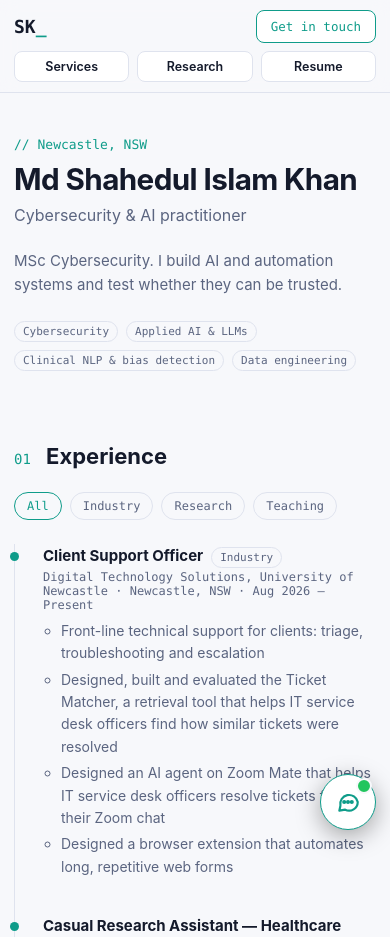
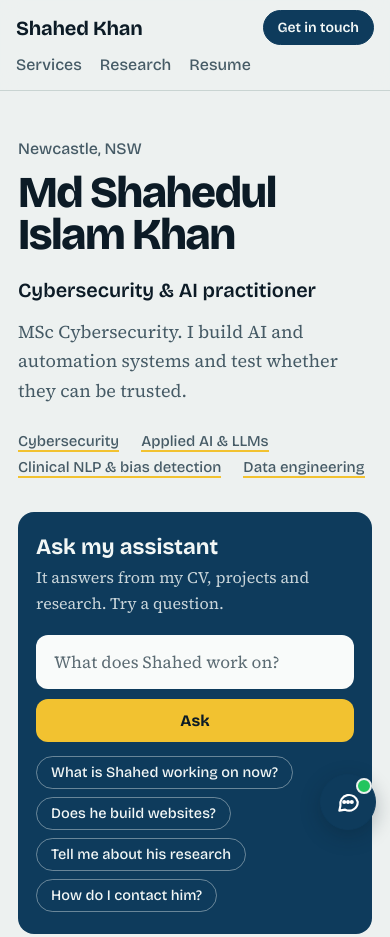
Before and after one commit to shahedkhan1/mdshahedulislamkhan.com, a plain HTML site: page public/index.html in a window 390 px wide. Shown: the top 937 px of the page. Drawn offline with nearby package versions, Linux system fonts and the light colour scheme.

Commit message:
Redesign: harbour palette, Bricolage + Source Serif, ask-the-assistant hero
Co-Authored-By: Claude Sonnet 5.5 <noreply@anthropic.com>
Claude-Session: https://claude.ai/code/session_01PWEF8WfUYmSbiAYYp9qfSq

```diff
--- a/public/app.js
+++ b/public/app.js
@@ -8,11 +8,14 @@ fetch("data.json", { cache: "no-cache" }).then((r) => r.json()).then((d) => {
   $("name").textContent = p.name;
   $("headline").textContent = p.headline;
   $("tagline").textContent = p.tagline;
-  $("location").textContent = "// " + p.location;
+  $("location").textContent = p.location;
   $("year").textContent = "© " + new Date().getFullYear() + " " + p.name;
   p.focus.forEach((f) => $("focus").append(el("li", "", esc(f))));
 
   const linkBtn = (label, href, primary) => { const a = el("a", "btn" + (primary ? " primary" : ""), esc(label)); a.href = href; return a; };
+  const ask = (t) => window.skAsk && window.skAsk(t);
+  ["What is Shahed working on now?", "Does he build websites?", "Tell me about his research", "How do I contact him?"].forEach((q) => { const b = el("button", "", esc(q)); b.type = "button"; b.onclick = () => ask(q); $("sugg").append(b); });
+  $("askForm").onsubmit = (e) => { e.preventDefault(); const t = $("askInput").value.trim(); if (t) { ask(t); $("askInput").value = ""; } };
   Object.entries(p.links).filter(([, v]) => v && v !== "#").forEach(([k, v]) => $("links").append(linkBtn(k, v)));
   $("mail").textContent = p.email; $("mail").href = "mailto:" + p.email;
 
--- a/public/chat.js
+++ b/public/chat.js
@@ -57,6 +57,7 @@
   win.querySelector(".skc-x").onclick = () => toggle(false);
   document.addEventListener("keydown", (e) => { if (e.key === "Escape") toggle(false); });
 
+  window.skAsk = (t) => { toggle(true); input.value = t; form.requestSubmit(); };
   form.onsubmit = async (e) => {
     e.preventDefault();
     const text = input.value.trim();
--- a/public/index.html
+++ b/public/index.html
@@ -5,11 +5,12 @@
 <meta name="viewport" content="width=device-width, initial-scale=1">
 <title>Shahedul Islam Khan — Cybersecurity & AI</title>
 <meta name="description" content="Cybersecurity and AI practitioner. MSc Cybersecurity, clinical-AI researcher, educator.">
+<link rel="preconnect" href="https://fonts.googleapis.com"><link rel="preconnect" href="https://fonts.gstatic.com" crossorigin><link href="https://fonts.googleapis.com/css2?family=Bricolage+Grotesque:opsz,wght@12..96,500;12..96,600;12..96,700;12..96,800&family=Source+Serif+4:ital,opsz,wght@0,8..60,400;0,8..60,600;1,8..60,400&display=swap" rel="stylesheet">
 <link rel="stylesheet" href="style.css">
 </head>
 <body>
 <header class="nav">
-  <a class="brand" href="#top">SK<span>_</span></a>
+  <a class="brand" href="#top">Shahed Khan</a>
   <nav>
     <a href="services.html">Services</a>
     <a href="research.html">Research</a>
@@ -25,31 +26,37 @@
     <p class="headline" id="headline"></p>
     <p class="tagline" id="tagline"></p>
     <ul class="chips" id="focus"></ul>
-      </section>
+    <div class="ask">
+      <h2>Ask my assistant</h2>
+      <p>It answers from my CV, projects and research. Try a question.</p>
+      <form id="askForm"><input id="askInput" maxlength="500" placeholder="What does Shahed work on?" aria-label="Ask a question about Shahed" autocomplete="off"><button class="go" type="submit">Ask</button></form>
+      <div class="sugg" id="sugg"></div>
+    </div>
+  </section>
 
   <section id="experience">
-    <h2><span>01</span> Experience</h2>
+    <h2>Experience</h2>
     <div class="filters" id="filters"></div>
     <ol class="timeline" id="timeline"></ol>
   </section>
 
   <section id="projects">
-    <h2><span>02</span> Projects</h2>
+    <h2>Projects</h2>
     <div class="grid" id="projectGrid"></div>
   </section>
 
   <section id="skills">
-    <h2><span>03</span> Skills</h2>
+    <h2>Skills</h2>
     <div class="skills" id="skillList"></div>
   </section>
 
   <section id="credentials">
-    <h2><span>04</span> Credentials</h2>
+    <h2>Credentials</h2>
     <div class="credwrap" id="credList"></div>
   </section>
 
   <section id="contact">
-    <h2><span>05</span> Contact</h2>
+    <h2>Contact</h2>
     <p class="tagline">Open to cybersecurity and AI roles, and to research collaboration.</p>
     <p><a class="mail" id="mail"></a></p>
     <div class="cta" id="links"></div>
--- a/public/style.css
+++ b/public/style.css
@@ -1,63 +1,138 @@
 :root{
-  --bg:#0b1020; --panel:#121a30; --line:#222c48; --text:#e6ebf5; --mute:#8d99b5; --accent:#2dd4bf;
-  --mono:ui-monospace,SFMono-Regular,Menlo,Consolas,monospace;
-  --sans:Inter,system-ui,-apple-system,"Segoe UI",Roboto,sans-serif;
+  --bg:#EDF1F0; --panel:#F9FBFA; --line:#C9D4D2; --text:#0C1B26; --mute:#465B66;
+  --accent:#0E3B5C; --signal:#F2C230; --block:#0E3B5C; --on-block:#F2F7F6;
+  --display:"Bricolage Grotesque","Avenir Next","Segoe UI",system-ui,sans-serif;
+  --serif:"Source Serif 4",Charter,"Iowan Old Style",Georgia,serif;
+  --mono:ui-monospace,SFMono-Regular,Menlo,Consolas,monospace; /* used by chat widget */
+  --sans:var(--serif);
 }
-@media (prefers-color-scheme: light){
-  :root{--bg:#f7f8fb; --panel:#fff; --line:#dfe3ee; --text:#141a2b; --mute:#5b6580; --accent:#0f9c8a}
+@media (prefers-color-scheme: dark){
+  :root{--bg:#0B1A24; --panel:#11283A; --line:#23404F; --text:#E8EFEE; --mute:#9AB0B8; --accent:#8CC3E3; --block:#12405F}
 }
 *{box-sizing:border-box}
-html{scroll-behavior:smooth}
-body{margin:0;background:var(--bg);color:var(--text);font:16px/1.6 var(--sans)}
+html{scroll-behavior:smooth;-webkit-text-size-adjust:100%;text-size-adjust:100%}
+body{margin:0;background:var(--bg);color:var(--text);font:18px/1.65 var(--serif);overflow-x:clip}
 a{color:inherit}
-.nav{position:sticky;top:0;z-index:10;display:flex;justify-content:space-between;align-items:center;
-  padding:14px 24px;background:color-mix(in srgb,var(--bg) 88%,transparent);backdrop-filter:blur(8px);border-bottom:1px solid var(--line)}
-.brand{font:700 18px var(--mono);text-decoration:none}.brand span{color:var(--accent)}
-.nav nav{display:flex;gap:20px;font-size:14px;margin-left:auto;margin-right:20px}
-.nav nav a{text-decoration:none;color:var(--text);font:600 15px var(--sans);padding:8px 14px;border:1px solid var(--line);border-radius:8px;background:var(--panel)}.nav nav a:hover{color:var(--accent);border-color:var(--accent)}
-main{max-width:980px;margin:0 auto;padding:0 24px}
-section{padding:72px 0 8px}
-.hero{padding-top:96px}
-.eyebrow{font:13px var(--mono);color:var(--accent);margin:0 0 12px}
-h1{font-size:clamp(36px,7vw,64px);line-height:1.05;margin:0 0 8px;letter-spacing:-.02em}
-.headline{font-size:clamp(18px,3vw,24px);color:var(--mute);margin:0 0 20px}
-.tagline{max-width:640px;color:var(--mute);font-size:18px}
-.chips{display:flex;flex-wrap:wrap;gap:8px;list-style:none;padding:0;margin:24px 0}
-.chips li,.tag{font:12px var(--mono);padding:4px 10px;border:1px solid var(--line);border-radius:999px;color:var(--mute)}
-.cta{display:flex;flex-wrap:wrap;gap:10px;margin-top:8px}
-.btn{font:14px var(--mono);padding:10px 16px;border:1px solid var(--line);border-radius:8px;text-decoration:none;background:var(--panel)}
-.btn:hover,.btn.primary{border-color:var(--accent);color:var(--accent)}
-h2{font-size:28px;margin:0 0 24px}h2 span{font:14px var(--mono);color:var(--accent);margin-right:10px}
-.filters{display:flex;gap:8px;margin-bottom:24px;flex-wrap:wrap}
-.filters button{font:12px var(--mono);padding:6px 12px;border-radius:999px;border:1px solid var(--line);background:none;color:var(--mute);cursor:pointer}
-.filters button.on{border-color:var(--accent);color:var(--accent)}
-.timeline{list-style:none;padding:0;margin:0;border-left:1px solid var(--line)}
-.job{position:relative;padding:0 0 32px 28px}
-.job::before{content:"";position:absolute;left:-5px;top:8px;width:9px;height:9px;border-radius:50%;background:var(--accent)}
-.job h3{margin:0;font-size:18px}.job .meta{font:13px var(--mono);color:var(--mute);margin:2px 0 8px}
-.job ul{margin:0;padding-left:18px;color:var(--mute)}.job li{margin:4px 0}
-.job .tag{margin-left:8px}
-.grid{display:grid;grid-template-columns:repeat(auto-fill,minmax(280px,1fr));gap:16px}
-.card{background:var(--panel);border:1px solid var(--line);border-radius:12px;padding:20px;display:flex;flex-direction:column;gap:10px}
-.card:hover{border-color:var(--accent)}
-.card h3{margin:0;font-size:18px}.card p{margin:0;color:var(--mute);font-size:15px}
-.card .k{font:12px var(--mono);color:var(--accent)}
-.card .stack{display:flex;flex-wrap:wrap;gap:6px;margin-top:auto}
-.skills{display:grid;grid-template-columns:repeat(4,1fr);gap:16px}.skills>div:first-child{grid-column:1/-1}
-.skills h3{font:13px var(--mono);color:var(--accent);margin:0 0 10px}
-.skills div{background:var(--panel);border:1px solid var(--line);border-radius:12px;padding:20px}
-.skills span{display:inline-block;margin:0 6px 8px 0;font:12px var(--mono);padding:4px 10px;border:1px solid var(--line);border-radius:999px;color:var(--text)}
-.creds{list-style:none;padding:0;margin:0;display:grid;gap:10px}
-.creds li{display:flex;justify-content:space-between;gap:12px;padding:12px 16px;background:var(--panel);border:1px solid var(--line);border-radius:10px}
-.creds small{color:var(--mute);font:12px var(--mono)}
-.mail{font:20px var(--mono);color:var(--accent);text-decoration:none;overflow-wrap:anywhere}@media(max-width:640px){.mail{font-size:15px}}
-footer{max-width:980px;margin:72px auto 0;padding:24px;border-top:1px solid var(--line);color:var(--mute);font:13px var(--mono)}
-@media(max-width:640px){.nav{flex-wrap:wrap;gap:8px 10px;padding:10px 14px}.nav nav{order:3;width:100%;margin:0;gap:8px}.nav nav a{flex:1;text-align:center;padding:7px 8px;font-size:14px}.nav-cta{margin-left:auto;padding:7px 12px}main{padding:0 16px}}
-body{overflow-x:clip}
-.card .hl{margin:0;padding-left:18px;color:var(--mute);font-size:14px}.card .hl li{margin:3px 0}.card .soon{font:12px var(--mono);color:var(--accent)}
-.nav-cta{padding:8px 14px;white-space:nowrap}
-.credwrap{display:grid;gap:28px}.credgroup h3{font:13px var(--mono);color:var(--accent);margin:0 0 10px}
-@media(max-width:900px){.skills{grid-template-columns:repeat(2,1fr)}}@media(max-width:560px){.skills{grid-template-columns:1fr}}
-@media(max-width:640px){body{font-size:15px}h1{font-size:clamp(28px,8.5vw,40px)}.headline{font-size:17px}.tagline{font-size:16px}section{padding:48px 0 4px}.hero{padding-top:56px}h2{font-size:24px;margin-bottom:18px}.card{padding:16px}.card h3{font-size:16px}.card p{font-size:14px}.card .hl{font-size:13px}.job h3{font-size:16px}.job .meta{font-size:12px}.chips li,.tag{font-size:11px;padding:3px 8px}.skills span{font-size:11px;padding:3px 8px}.skills div{padding:16px}.creds li{padding:10px 12px}.nav nav a,.btn{font-size:13px}footer{margin-top:48px}}
-html{-webkit-text-size-adjust:100%;text-size-adjust:100%}
-@media(max-width:640px){body{font-size:14px}h1{font-size:clamp(26px,7.6vw,36px)}.headline{font-size:16px}.tagline{font-size:15px}h2{font-size:22px}.card h3,.job h3{font-size:15px}.card p{font-size:13px}.card .hl,.creds li{font-size:12.5px}.hero{padding-top:44px}section{padding:40px 0 4px}.nav nav a,.btn,.nav-cta{font-size:12.5px}main{padding:0 14px}}
+:focus-visible{outline:3px solid var(--signal);outline-offset:3px;border-radius:4px}
+@media (prefers-reduced-motion:reduce){html{scroll-behavior:auto}*{transition:none!important;animation:none!important}}
+
+/* header */
+.nav{position:sticky;top:0;z-index:10;display:flex;align-items:center;gap:24px;padding:14px 32px;
+  background:color-mix(in srgb,var(--bg) 90%,transparent);backdrop-filter:blur(10px);border-bottom:1px solid var(--line)}
+.brand{font:700 20px var(--display);letter-spacing:-.01em;text-decoration:none;margin-right:auto}
+.nav nav{display:flex;gap:26px}
+.nav nav a{font:500 16px var(--display);text-decoration:none;color:var(--mute);padding:4px 0;border-bottom:2px solid transparent}
+.nav nav a:hover{color:var(--text);border-color:var(--signal)}
+.btn{font:600 15px var(--display);padding:10px 18px;border:1.5px solid var(--text);border-radius:999px;text-decoration:none;background:none;color:var(--text);transition:background .15s,color .15s}
+.btn:hover{background:var(--text);color:var(--bg)}
+.btn.primary{background:var(--block);border-color:var(--block);color:var(--on-block)}
+.btn.primary:hover{background:var(--signal);border-color:var(--signal);color:#0C1B26}
+
+/* layout */
+main{max-width:1080px;margin:0 auto;padding:0 32px}
+section{display:grid;grid-template-columns:190px minmax(0,1fr);gap:0 48px;padding:72px 0 0}
+section>h2{grid-column:1;margin:0;font:700 22px/1.2 var(--display);letter-spacing:-.01em;position:sticky;top:84px;align-self:start}
+section>*:not(h2){grid-column:2}
+section>h2 span{display:none}
+.hero{display:block;padding:88px 0 0}
+.hero>*{grid-column:auto}
+.eyebrow{font:500 16px var(--display);color:var(--mute);margin:0 0 14px}
+h1{font:800 clamp(44px,8.4vw,104px)/.95 var(--display);letter-spacing:-.035em;margin:0 0 22px;max-width:12ch}
+.headline{font:600 clamp(20px,2.6vw,28px)/1.25 var(--display);margin:0 0 14px}
+.tagline{max-width:34em;color:var(--mute);font-size:20px;margin:0}
+.chips{display:flex;flex-wrap:wrap;gap:6px 22px;list-style:none;padding:0;margin:26px 0 0;font:500 15px var(--display);color:var(--mute)}
+.chips li{padding:0;border:0;border-bottom:2px solid var(--signal)}
+
+/* hero: ask the assistant */
+.ask{margin-top:44px;background:var(--block);color:var(--on-block);border-radius:20px;padding:28px 30px 26px;max-width:760px}
+.ask h2{all:unset;display:block;font:700 22px/1.2 var(--display);margin:0 0 4px}
+.ask p{margin:0 0 18px;font-size:16px;opacity:.82}
+.ask form{display:flex;gap:10px}
+.ask input{flex:1;min-width:0;font:17px var(--serif);padding:13px 16px;border-radius:12px;border:2px solid transparent;background:#F9FBFA;color:#0C1B26}
+.ask input::placeholder{color:#5b6b73}
+.ask button.go{font:700 16px var(--display);padding:0 22px;border:0;border-radius:12px;background:var(--signal);color:#0C1B26;cursor:pointer}
+.ask button.go:hover{filter:brightness(1.06)}
+.ask .sugg{display:flex;flex-wrap:wrap;gap:8px;margin-top:14px}
+.ask .sugg button{font:500 14.5px var(--display);padding:7px 14px;border-radius:999px;border:1px solid rgba(242,247,246,.4);background:none;color:var(--on-block);cursor:pointer;text-align:left}
+.ask .sugg button:hover{background:rgba(242,247,246,.14);border-color:var(--signal)}
+.hero .cta{margin-top:30px}
+
+/* experience */
+.filters{display:flex;gap:6px;margin-bottom:28px;flex-wrap:wrap}
+.filters button{font:600 14px var(--display);padding:6px 14px;border-radius:999px;border:1.5px solid var(--line);background:none;color:var(--mute);cursor:pointer}
+.filters button:hover{border-color:var(--text);color:var(--text)}
+.filters button.on{background:var(--text);border-color:var(--text);color:var(--bg)}
+.timeline{list-style:none;padding:0;margin:0}
+.job{position:relative;padding:0 0 34px;margin:0 0 34px;border-bottom:1px solid var(--line)}
+.job:last-child{border:0;margin:0}
+.job h3{margin:0;font:700 22px/1.25 var(--display);letter-spacing:-.01em}
+.job .meta{font:500 15px var(--display);color:var(--mute);margin:4px 0 10px}
+.job ul{margin:0;padding-left:20px;color:var(--text)}.job li{margin:6px 0}
+.tag{font:500 13px var(--display);padding:2px 10px;border:1px solid var(--line);border-radius:999px;color:var(--mute);white-space:nowrap}
+.job .tag{margin-left:10px;vertical-align:3px}
+
+/* projects, services, research cards: ruled entries, not boxes */
+.grid{display:grid;grid-template-columns:repeat(2,minmax(0,1fr));gap:40px 36px}
+.card{display:flex;flex-direction:column;gap:10px;padding:16px 0 0;border-top:3px solid var(--text);background:none}
+.card:hover{border-top-color:var(--signal)}
+.card h3{margin:0;font:700 21px/1.25 var(--display);letter-spacing:-.01em}
+.card p{margin:0;color:var(--mute);font-size:17px}
+.card .k{font:600 14px var(--display);color:var(--accent)}
+.card .hl{margin:0;padding-left:20px;color:var(--text);font-size:16px}.card .hl li{margin:4px 0}
+.card .soon{font:600 14px var(--display);color:var(--accent)}
+.card .stack{display:flex;flex-wrap:wrap;gap:6px;margin-top:auto;padding-top:6px}
+
+/* skills */
+.skills{display:grid;gap:0}
+.skills>div{display:grid;grid-template-columns:200px 1fr;gap:6px 24px;padding:16px 0;border-top:1px solid var(--line);background:none}
+.skills>div:last-child{border-bottom:1px solid var(--line)}
+.skills h3{font:700 16px var(--display);margin:0}
+.skills span{display:inline;margin:0;font:17px var(--serif);padding:0;border:0;border-radius:0;color:var(--text)}
+.skills span:not(:last-child)::after{content:" / ";color:var(--mute)}
+
+/* credentials */
+.credwrap{display:grid;gap:34px}
+.credgroup h3{font:700 16px var(--display);margin:0 0 6px;color:var(--accent)}
+.creds{list-style:none;padding:0;margin:0}
+.creds li{display:flex;justify-content:space-between;gap:16px;padding:12px 0;border-top:1px solid var(--line)}
+.creds small{color:var(--mute);font:500 15px var(--display)}
+.creds li>small{white-space:nowrap}
+
+/* contact */
+.mail{display:inline-block;font:700 clamp(20px,3.6vw,38px)/1.2 var(--display);letter-spacing:-.02em;text-decoration:underline;text-decoration-color:var(--signal);text-decoration-thickness:4px;text-underline-offset:6px;overflow-wrap:anywhere}
+.mail:hover{background:var(--signal);color:#0C1B26;text-decoration:none}
+#contact .tagline{margin-bottom:18px}
+.cta{display:flex;flex-wrap:wrap;gap:10px;margin-top:22px}
+footer{max-width:1080px;margin:96px auto 0;padding:24px 32px 40px;border-top:1px solid var(--line);color:var(--mute);font:500 14px var(--display)}
+
+/* chat widget retheme (widget CSS is injected by chat.js) */
+body .skc-btn{background:var(--block);color:#fff;border-color:var(--block);box-shadow:0 6px 20px rgba(12,27,38,.28)}
+body .skc-btn:hover{background:var(--signal);color:#0C1B26;border-color:var(--signal)}
+body .skc-btn::after{border-color:var(--bg)}
+body .skc-win{border-radius:18px;font-family:var(--serif)}
+body .skc-head b{font-family:var(--display);font-size:15px}
+body .skc-head small{font-family:var(--display)}
+body .skc-m.me{background:var(--block);color:#F2F7F6}
+body .skc-send{font-family:var(--display);border-color:var(--block);color:var(--text)}
+body .skc-send:hover:not(:disabled){background:var(--signal);border-color:var(--signal);color:#0C1B26}
+
+/* tablet and mobile */
+@media(max-width:860px){
+  section{grid-template-columns:1fr;padding-top:56px}
+  section>h2{position:static;grid-column:1;margin-bottom:22px}
+  section>*:not(h2){grid-column:1}
+  .grid{grid-template-columns:1fr}
+  .skills>div{grid-template-columns:1fr}
+}
+@media(max-width:640px){
+  body{font-size:17px}
+  .nav{flex-wrap:wrap;gap:6px 12px;padding:10px 16px}
+  .nav nav{order:3;width:100%;gap:18px}
+  .btn{font-size:14px;padding:8px 14px}
+  main{padding:0 18px}footer{padding:20px 18px 36px}
+  .hero{padding-top:48px}
+  .ask{padding:22px 18px;border-radius:16px;margin-top:34px}
+  .ask form{flex-direction:column}.ask button.go{padding:12px}
+  .tagline{font-size:18px}
+  .creds li{flex-direction:column;gap:2px}
+}
```
Also changed, not shown: public/research.html (+8 -7 lines), public/services.html (+6 -5 lines).
